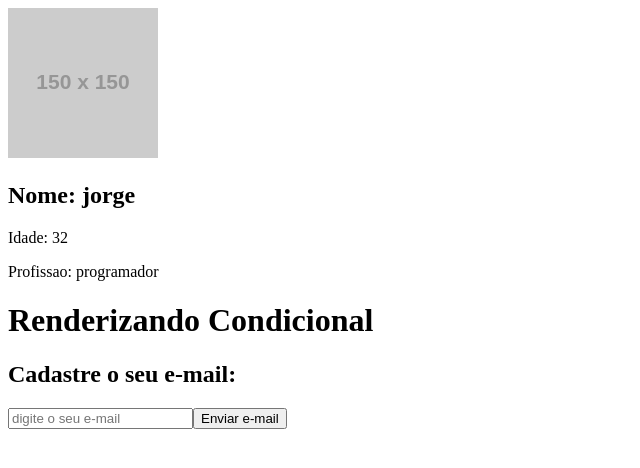
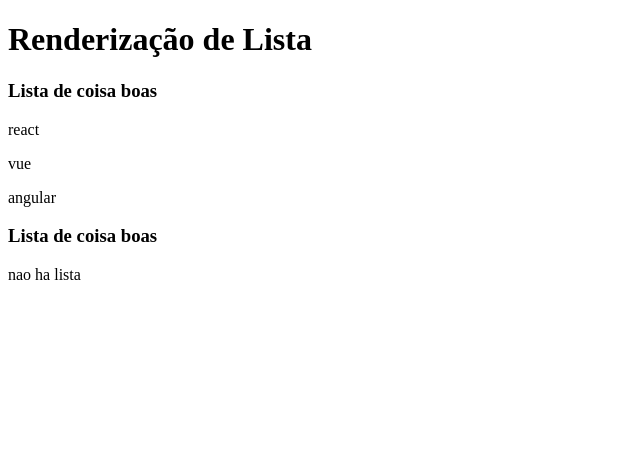
Before and after one commit to jhorgeluiz/Curso-React, a React (Vite) app: page / in a window 1280 px wide. Shown: the top 468 px of the page, without its empty margins (0-640 px from the left). Built offline with nearby package versions, Linux system fonts and the light colour scheme.

Commit message:
Rendererização de Lista

```diff
--- a/src/App.jsx
+++ b/src/App.jsx
@@ -1,21 +1,27 @@
 
-import Pessoa from './components/pessoa'
+// import Pessoa from './components/pessoa'
+// import Condicional from './components/Condicional'
 
-import Condicional from './components/Condicional'
+import OutraLista from "./components/OutraLista"
 
 
 function App() {
+  const meusItens = ['react', 'vue', 'angular']
+
   return (
     <>
-    <Pessoa
+    {/* <Pessoa
     nome = "jorge"
     idade = "32"
     profissao = "programador"
-    foto = "https://via.placeholder.com/150"/>
+    foto = "https://via.placeholder.com/150"/> */}
 
+    {/* <h1>Renderizando Condicional</h1>
+    <Condicional /> */}
 
-    <h1>Renderizando Condicional</h1>
-    <Condicional />
+    <h1>Renderização de Lista</h1>
+    <OutraLista itens={meusItens} />
+    <OutraLista itens={[]} />
 
 
     </>
--- /dev/null
+++ b/src/components/OutraLista.jsx
@@ -0,0 +1,13 @@
+function OutraLista({itens}) {
+    return (
+        <>
+        <h3>Lista de coisa boas</h3>
+        {itens.length > 0 ? (
+            itens.map((item, index) => <p key={index}>{item}</p>)) : (
+                <p>nao ha lista</p>
+        )}
+        </>
+    )
+}
+
+export default OutraLista
```
